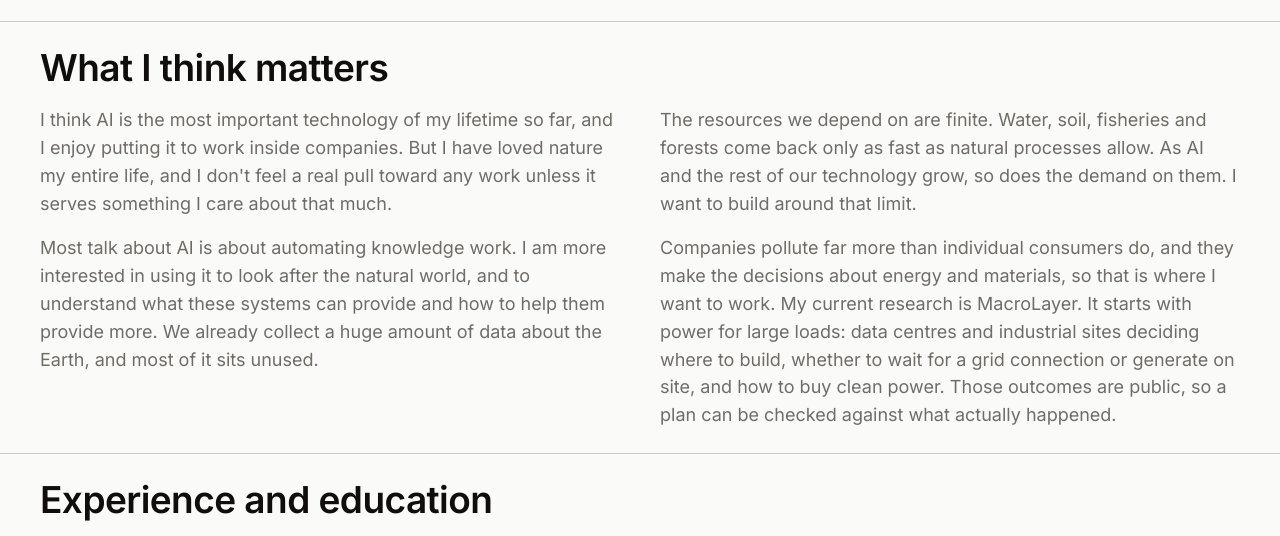
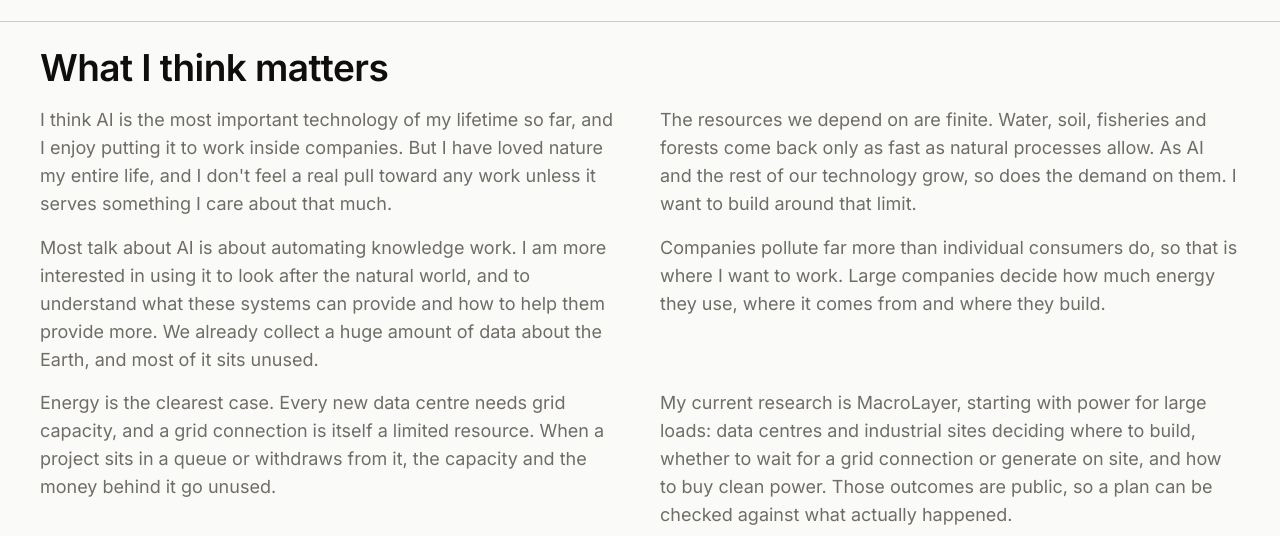
Before and after one commit to inSAnE1466/personal-website, a website: page index.html in a window 1280 px wide. Shown: the part 220-756 px from the top of the page. Drawn offline with Linux system fonts and the light colour scheme.

Commit message:
What I think matters: energy as the clearest case (grid capacity as a limited resource), MacroLayer on power for large loads in its own paragraph; Applied AI work links to tinymacro.app/initiatives/applied/. NOT PUSHED

```diff
--- a/index.html
+++ b/index.html
@@ -41,7 +41,9 @@
                 <p class="claim">I think AI is the most important technology of my lifetime so far, and I enjoy putting it to work inside companies. But I have loved nature my entire life, and I don't feel a real pull toward any work unless it serves something I care about that much.</p>
                 <p class="claim">The resources we depend on are finite. Water, soil, fisheries and forests come back only as fast as natural processes allow. As AI and the rest of our technology grow, so does the demand on them. I want to build around that limit.</p>
                 <p class="claim">Most talk about AI is about automating knowledge work. I am more interested in using it to look after the natural world, and to understand what these systems can provide and how to help them provide more. We already collect a huge amount of data about the Earth, and most of it sits unused.</p>
-                <p class="claim">Companies pollute far more than individual consumers do, and they make the decisions about energy and materials, so that is where I want to work. My current research is MacroLayer. It starts with power for large loads: data centres and industrial sites deciding where to build, whether to wait for a grid connection or generate on site, and how to buy clean power. Those outcomes are public, so a plan can be checked against what actually happened.</p>
+                <p class="claim">Companies pollute far more than individual consumers do, so that is where I want to work. Large companies decide how much energy they use, where it comes from and where they build.</p>
+                <p class="claim">Energy is the clearest case. Every new data centre needs grid capacity, and a grid connection is itself a limited resource. When a project sits in a queue or withdraws from it, the capacity and the money behind it go unused.</p>
+                <p class="claim">My current research is MacroLayer, starting with power for large loads: data centres and industrial sites deciding where to build, whether to wait for a grid connection or generate on site, and how to buy clean power. Those outcomes are public, so a plan can be checked against what actually happened.</p>
             </div>
         </section>
 
@@ -51,7 +53,7 @@
                 <p>I built AI infrastructure for <a href="https://wheeltheworld.com/" target="_blank" rel="noopener">Wheel the World</a>, an accessible travel company, and <a href="https://www.larta.org" target="_blank" rel="noopener">Larta Institute</a>, a federal research accelerator working with NOAA and USDA programs. Through TinyMacro LLC I take applied AI work for companies: I built an agent harness for ShoplyAI's SEO, content and outbound, and I am now doing AI implementation for a law firm.</p>
                 <p>At TinyMacro I build harnesses: agents on Cloudflare Durable Objects that work through a task and check the result. MacroLayer is designed so that a classifier proposes a claim, code checks it against its sources and a person reviews it before it counts as a finding.</p>
                 <p>I am finishing an economics degree at UCLA in December 2026, with a minor in Environmental Systems and Society.</p>
-                <p class="rest__links"><a href="https://tinymacro.app/#contact">Applied AI work</a> · <a href="https://www.linkedin.com/in/frederick-casey-housand" target="_blank" rel="noopener">LinkedIn</a> · <a href="https://github.com/inSAnE1466" target="_blank" rel="noopener">GitHub</a></p>
+                <p class="rest__links"><a href="https://tinymacro.app/initiatives/applied/">Applied AI work</a> · <a href="https://www.linkedin.com/in/frederick-casey-housand" target="_blank" rel="noopener">LinkedIn</a> · <a href="https://github.com/inSAnE1466" target="_blank" rel="noopener">GitHub</a></p>
             </div>
         </section>
 
```
